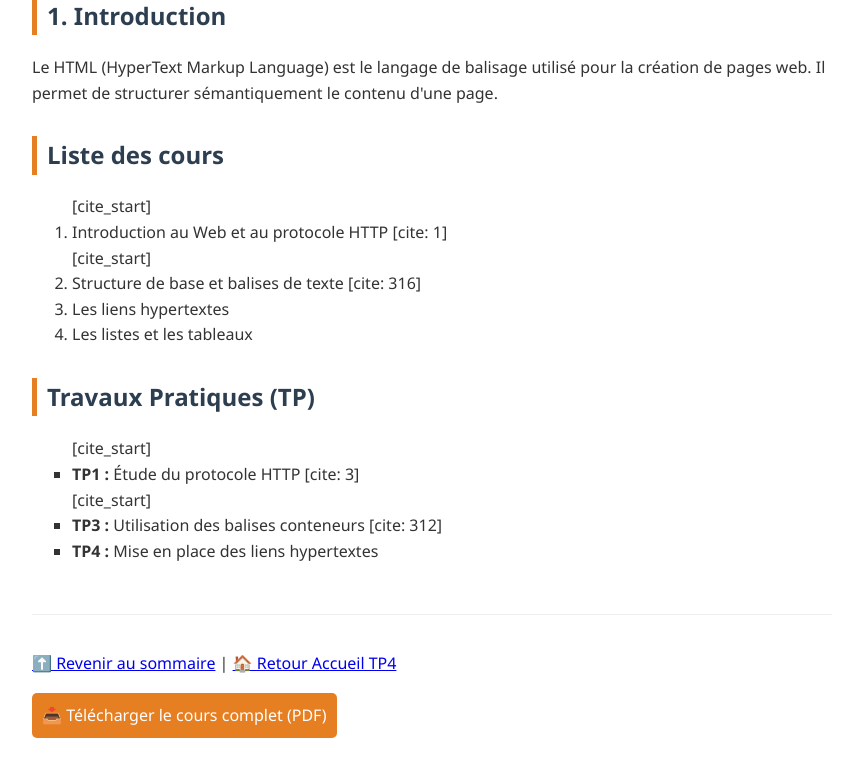
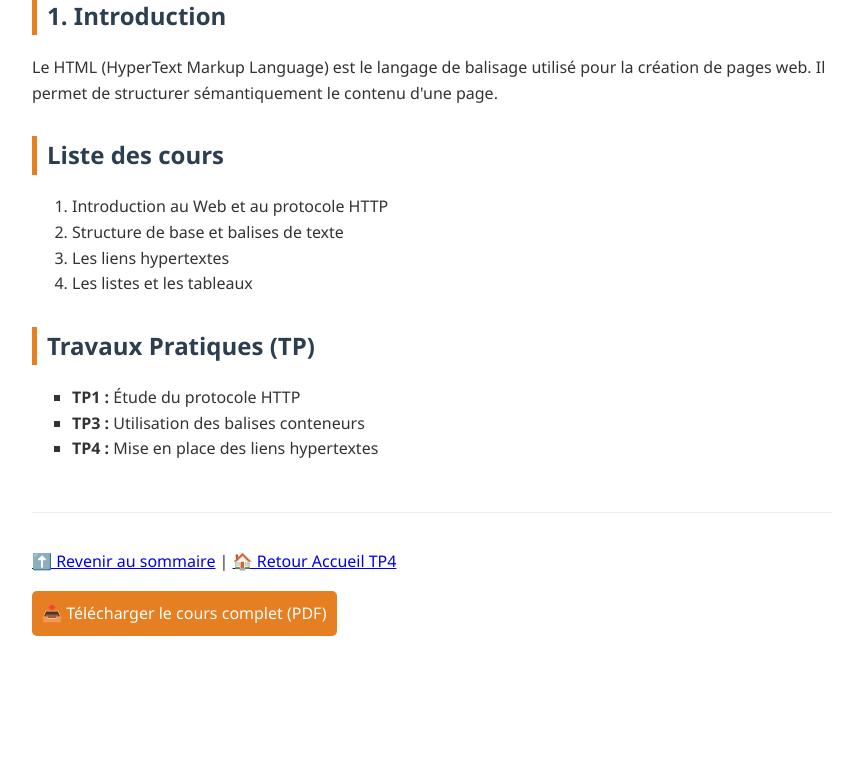
Before and after one commit to Squookye/TP2-Web, a PHP site: page /TP4/Docs/cours_HTML.html in a window 1280 px wide. Shown: the part 328-1086 px from the top of the page, without its empty margins (208-1063 px from the left). After the commit the page ends 964 px from the top, so only its background shows below. Run offline with PHP 8.4, Linux system fonts and the light colour scheme.

Commit message:
Modification TP8

```diff
--- a/TP4/Docs/cours_HTML.html
+++ b/TP4/Docs/cours_HTML.html
@@ -45,8 +45,8 @@
     <section id="liste-cours">
         <h2>Liste des cours</h2>
         <ol>
-            [cite_start]<li>Introduction au Web et au protocole HTTP [cite: 1]</li>
-            [cite_start]<li>Structure de base et balises de texte [cite: 316]</li>
+            <li>Introduction au Web et au protocole HTTP</li>
+            <li>Structure de base et balises de texte</li>
             <li>Les liens hypertextes</li>
             <li>Les listes et les tableaux</li>
         </ol>
@@ -55,8 +55,8 @@
     <section id="tps">
         <h2>Travaux Pratiques (TP)</h2>
         <ul>
-            [cite_start]<li><strong>TP1 :</strong> Étude du protocole HTTP [cite: 3]</li>
-            [cite_start]<li><strong>TP3 :</strong> Utilisation des balises conteneurs [cite: 312]</li>
+            <li><strong>TP1 :</strong> Étude du protocole HTTP</li>
+            <li><strong>TP3 :</strong> Utilisation des balises conteneurs</li>
             <li><strong>TP4 :</strong> Mise en place des liens hypertextes</li>
         </ul>
     </section>
--- a/TP4/index.html
+++ b/TP4/index.html
@@ -125,7 +125,7 @@
 
         <div class="descriptif">
             <h2>Descriptif du cours</h2>
-            <p>Ce module présente les fondamentaux du développement Web : la structuration avec HTML5, la mise en forme avec CSS3 et l'interactivité avec le langage JavaScript.</p>
+            <p>Ce module présente les fondamentaux du développement Web : la structuration avec HTML5, la mise en forme avec CSS et l'interactivité avec le langage JavaScript.</p>
         </div>
 
         <div class="sommaire">
--- a/TP8/header.php
+++ b/TP8/header.php
@@ -1,7 +1,7 @@
 <header>
     <nav>
         <ul>
-            <p> <a href="index.php">Accueil</a> | <a href="tp9.php">TP 9</a> </p>
+            <p> <a href="index.php">Accueil</a> | <a href="./TP9/tp9.php">TP 9</a> </p>
         </ul>
     </nav>
 </header>
```
